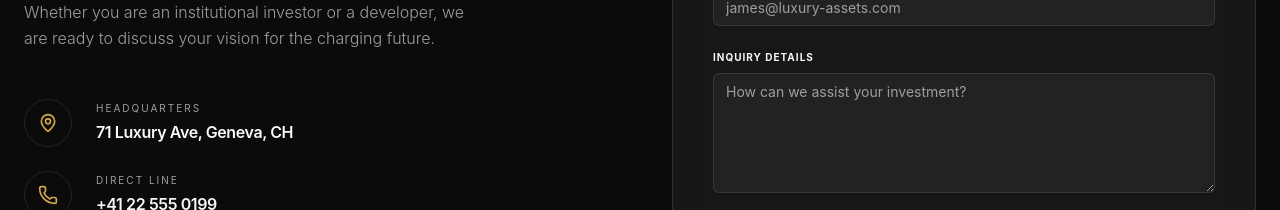
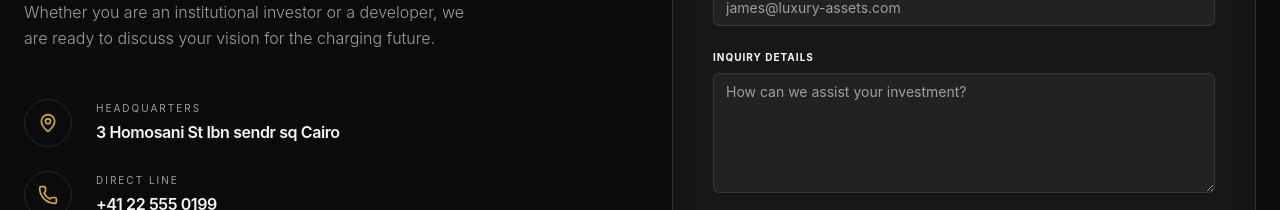
Before and after one commit to wawwageh-hub/helpis-investment1, a React (Vite) app in the folder electric_equity_hub_1779970584209/: page / in a window 1280 px wide. Shown: the part 3240-3450 px from the top of the page. Built offline with nearby package versions, Linux system fonts and the light colour scheme.

Commit message:
Update ContactSection.tsx

```diff
--- a/electric_equity_hub_1779970584209/src/components/ContactSection.tsx
+++ b/electric_equity_hub_1779970584209/src/components/ContactSection.tsx
@@ -33,7 +33,7 @@ export const ContactSection = () => {
 
             <div className="space-y-6">
               {[
-                { icon: MapPin, label: 'Headquarters', value: '71 Luxury Ave, Geneva, CH' },
+                { icon: MapPin, label: 'Headquarters', value: '3 Homosani St Ibn sendr sq Cairo' },
                 { icon: Phone, label: 'Direct Line', value: '+41 22 555 0199' },
                 { icon: Mail, label: 'Investment Inquiries', value: 'invest@helpis.ev' },
               ].map((item, i) => (
```
